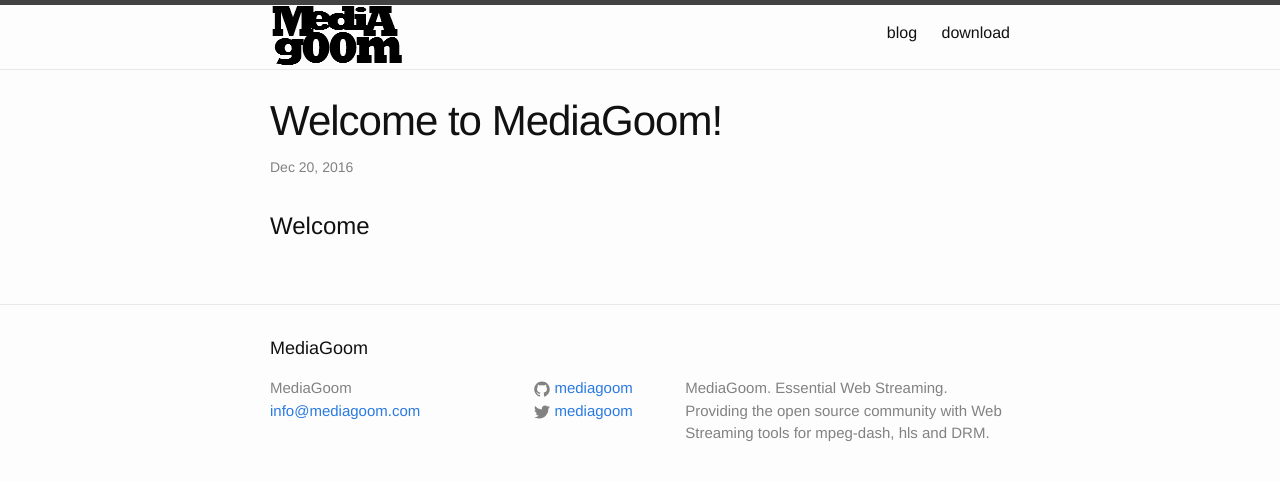
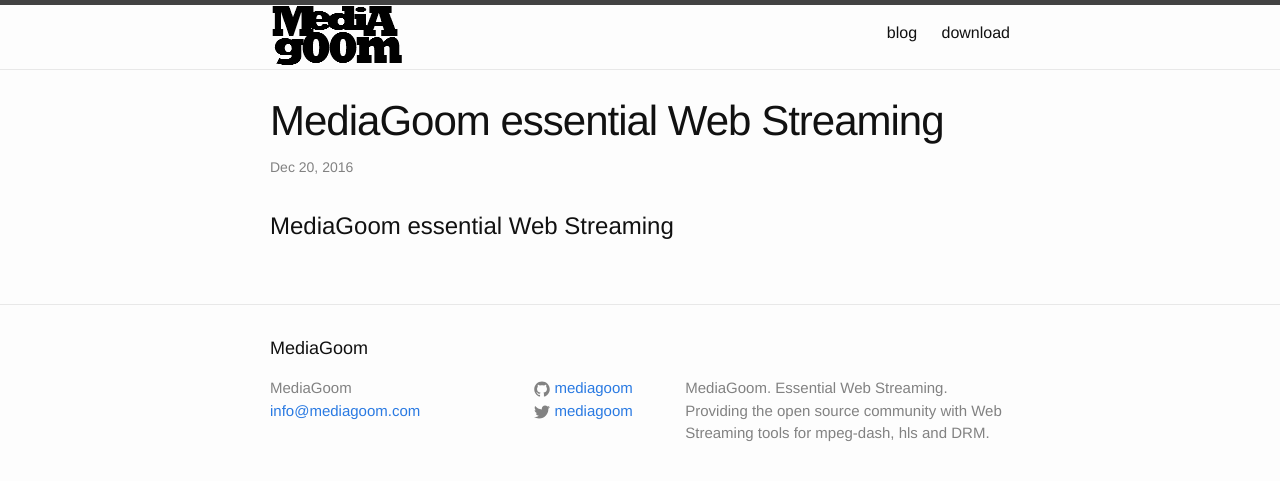
Before and after one commit to mediagoom/mediagoom.github.io, a Jekyll site: the page built from _posts/2016-12-20-welcome-to-mediagoom.markdown, in a window 1280 px wide. Shown: the top 481 px of the page. Built offline with Jekyll 4.4.1, drawn with Linux system fonts in a browser that asks for light colours.

Commit message:
Update 2016-12-20-welcome-to-mediagoom.markdown

```diff
--- a/_posts/2016-12-20-welcome-to-mediagoom.markdown
+++ b/_posts/2016-12-20-welcome-to-mediagoom.markdown
@@ -1,7 +1,7 @@
 ---
 layout: post
-title:  "Welcome to MediaGoom!"
+title:  "MediaGoom essential Web Streaming"
 date:   2016-12-20 13:29:16 +0100
-categories: jekyll update
+categories: mg tool
 ---
-# Welcome
+# MediaGoom essential Web Streaming
```
